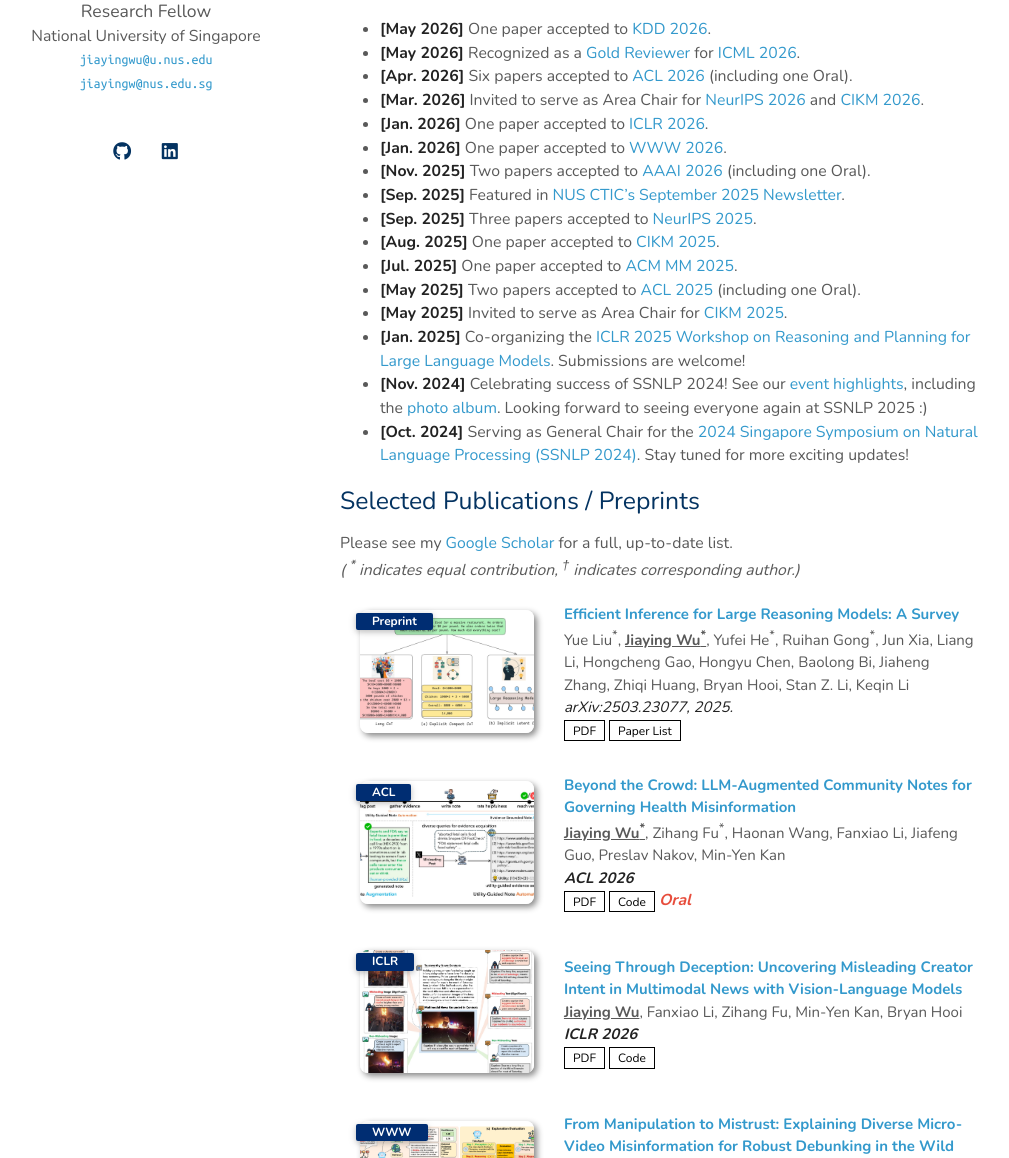
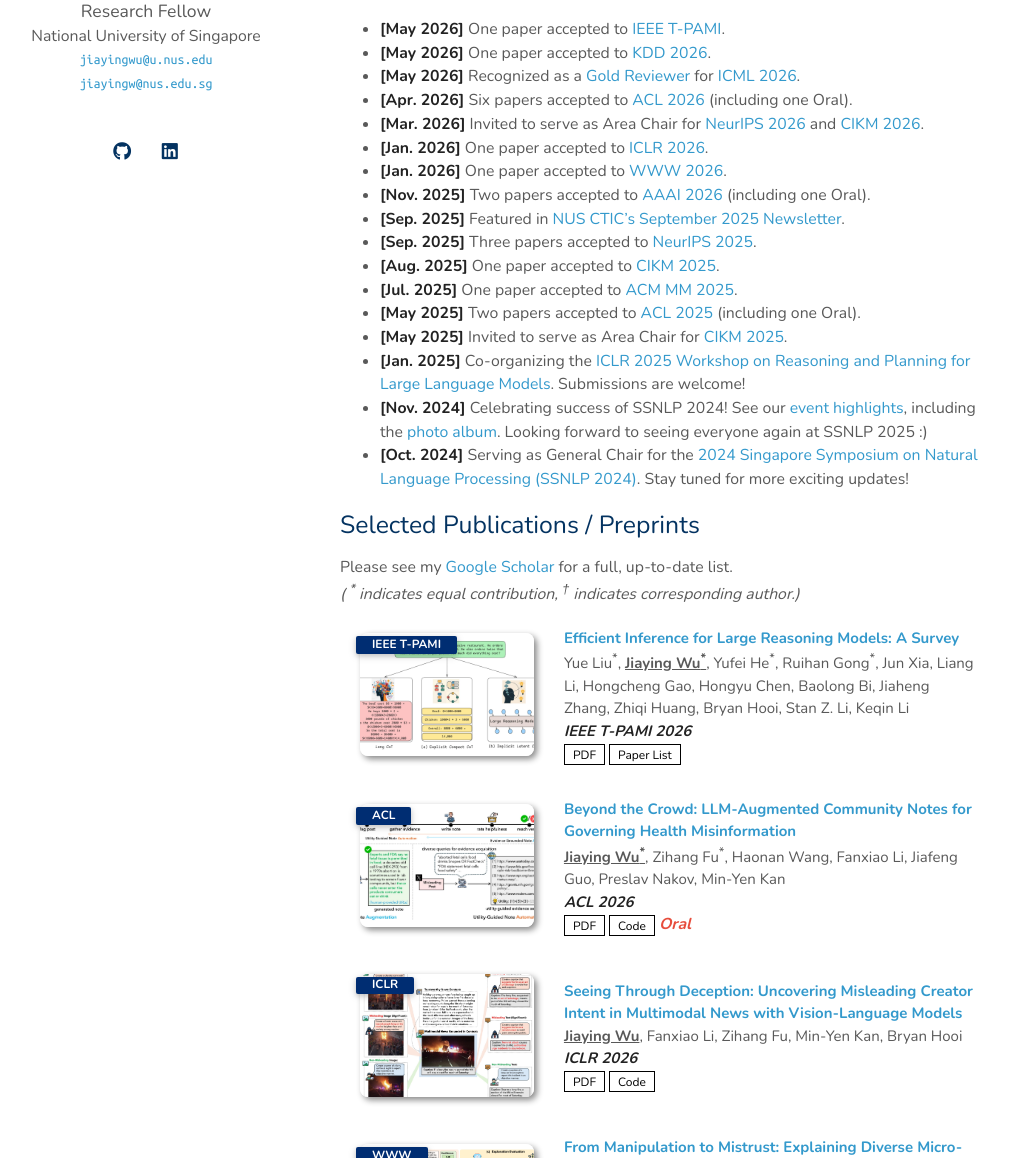
Before and after one commit to jiayingwu19/jiayingwu19.github.io, a Jekyll site: the page built from index.md, in a window 1280 px wide and 1400 px high, scrolled down 464 px. Shown: the part 242-1400 px from the top of the window, without its empty margins (130-1139 px from the left). Built offline with Jekyll 4.4.1, drawn with Linux system fonts in a browser that asks for light colours; a style sheet for code colours, icons or effects is not loaded; our own code applies the rules of GitHub Pages for plain Markdown files.

Commit message:
may 2026 update

```diff
--- a/_data/publications.yml
+++ b/_data/publications.yml
@@ -2,11 +2,11 @@ main:
 
   - title: "Efficient Inference for Large Reasoning Models: A Survey"
     authors: Yue Liu<sup>*</sup>, <b><u>Jiaying Wu<sup>*</sup></u></b>, Yufei He<sup>*</sup>, Ruihan Gong<sup>*</sup>, Jun Xia, Liang Li, Hongcheng Gao, Hongyu Chen, Baolong Bi, Jiaheng Zhang, Zhiqi Huang, Bryan Hooi, Stan Z. Li, Keqin Li
-    conference_short: Preprint
-    conference: arXiv:2503.23077, 2025.
+    conference_short: IEEE T-PAMI
+    conference: <strong>IEEE T-PAMI 2026</strong>
     pdf: https://arxiv.org/pdf/2503.23077
     paper_list: https://github.com/yueliu1999/Awesome-Efficient-Inference-for-LRMs
-    image: ./assets/img/2025_llm_survey.jpg
+    image: ./assets/img/2026_llm_survey.jpg
 
   - title: "Beyond the Crowd: LLM-Augmented Community Notes for Governing Health Misinformation"
     authors: <b><u>Jiaying Wu<sup>*</sup></u></b>, Zihang Fu<sup>*</sup>, Haonan Wang, Fanxiao Li, Jiafeng Guo, Preslav Nakov, Min-Yen Kan
--- a/index.md
+++ b/index.md
@@ -18,6 +18,7 @@ My research lies at the intersection of NLP and data mining, where I design **so
 <font color="red">I am currently on the job market, seeking research opportunities in both academia and industry (including postdoc positions) starting <b>Summer/Fall 2026</b>, and always open to collaborations. Feel free to get in touch by email.</font>
 
 ## News
+- **[May 2026]** One paper accepted to [IEEE T-PAMI](https://www.computer.org/csdl/journal/tp).
 - **[May 2026]** One paper accepted to [KDD 2026](https://kdd2026.kdd.org/).
 - **[May 2026]** Recognized as a [Gold Reviewer](https://x.com/icmlconf/status/2054696826851234151) for [ICML 2026](https://icml.cc/Conferences/2026).
 - **[Apr. 2026]** Six papers accepted to [ACL 2026](https://2026.aclweb.org/) (including one Oral).
```
Also changed, not shown: assets/img/2026_llm_survey.jpg (renamed from assets/img/2025_llm_survey.jpg).
